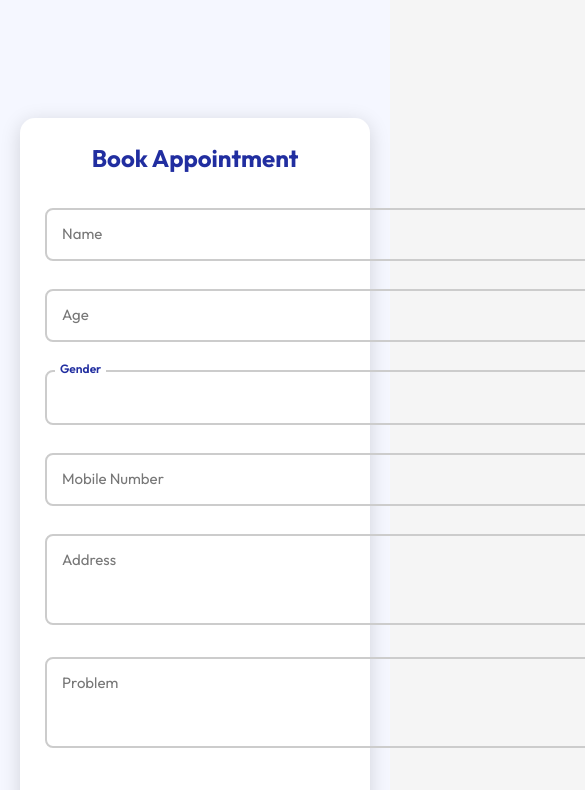
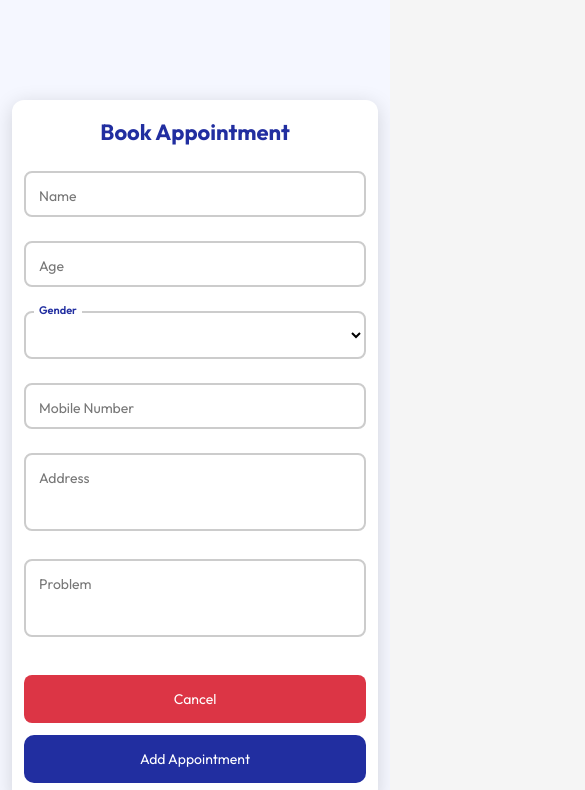
Before and after one commit to sagarkumarsaini11/clinic-website, a React (Vite) app: page / in a window 390 px wide. Shown: the part 846-1636 px from the top of the page, 585 px wide, since content can reach past the window. Built offline with nearby package versions, Linux system fonts and the light colour scheme.

Commit message:
forth commit

```diff
--- a/src/App.jsx
+++ b/src/App.jsx
@@ -26,7 +26,6 @@ function Website() {
       <Appointment/>
       <Facilities/>
       <Gallery/>
-
       <About/>
       <Contact/>
       <Footer/>
--- a/src/Components/Appointment/Appointment.css
+++ b/src/Components/Appointment/Appointment.css
@@ -240,13 +240,34 @@
 
 
 
-/* Tablet View */
+/* =========================
+   TABLET VIEW
+========================= */
 
 @media screen and (max-width: 900px){
+
+    .appointment-container{
+
+        padding: 100px 15px;
+    }
+
+    .appointment-form{
+
+        width: 100%;
+
+        padding: 30px 20px;
+    }
+
+    .appointment-form h2{
+
+        font-size: 28px;
+    }
 
     .appointment-form form{
 
         grid-template-columns: repeat(2, 1fr);
+
+        gap: 16px;
     }
 
     .textarea-group{
@@ -257,21 +278,64 @@
     .button-group{
 
         grid-column: span 2;
+
+        flex-direction: row;
+
+        justify-content: center;
+
+        align-items: center;
+    }
+
+    .submit-btn-appointment{
+
+        width: 100%;
+        max-width: 400px;
+
+        height: 50px;
+    }
+
+    .cancel-btn{
+
+        width: 150px;
+        height: 50px;
     }
 }
 
-/* Mobile View */
+
+/* =========================
+   MOBILE VIEW
+========================= */
 
 @media screen and (max-width: 600px){
 
+    .appointment-container{
+
+        padding: 90px 12px 30px;
+    }
+
     .appointment-form{
 
-        padding: 25px;
+        width: 100%;
+
+        padding: 20px 15px;
+
+        border-radius: 12px;
     }
+
+    .appointment-form h2{
+
+        font-size: 24px;
+
+        margin-bottom: 25px;
+    }
+
+    /* ONE COLUMN */
 
     .appointment-form form{
 
         grid-template-columns: 1fr;
+
+        gap: 14px;
     }
 
     .textarea-group{
@@ -279,23 +343,112 @@
         grid-column: span 1;
     }
 
+    /* INPUTS */
+
+    .input-group input,
+    .input-group select,
+    .input-group textarea{
+
+        font-size: 14px;
+
+        padding: 16px 10px 10px;
+    }
+
+    /* LABEL */
+
+    .input-group label{
+
+        font-size: 14px;
+
+        left: 10px;
+    }
+
+    /* FLOAT LABEL */
+
+    .input-group input:focus + label,
+    .input-group input:not(:placeholder-shown) + label,
+
+    .input-group textarea:focus + label,
+    .input-group textarea:not(:placeholder-shown) + label,
+
+    .input-group select:focus + label,
+    .input-group select:valid + label{
+
+        font-size: 11px;
+
+        top: -8px;
+    }
+
+    /* BUTTONS */
+
     .button-group{
 
         grid-column: span 1;
 
         flex-direction: column;
 
-        align-items: center;
+        width: 100%;
+
+        gap: 12px;
+
+        margin-top: 10px;
     }
 
-    .cancel-btn,
-    .submit-btn{
+    .submit-btn-appointment{
 
         width: 100%;
+
+        height: 50px;
+
+        font-size: 15px;
+    }
+
+    .cancel-btn{
+
+        width: 100%;
+
+        height: 50px;
+
+        font-size: 15px;
+    }
+
+    /* ERROR */
+
+    .error{
+
+        font-size: 11px;
+    }
+}
+
+
+/* =========================
+   EXTRA SMALL DEVICES
+========================= */
+
+@media screen and (max-width: 400px){
+
+    .appointment-form{
+
+        padding: 18px 12px;
     }
 
     .appointment-form h2{
 
-        font-size: 24px;
+        font-size: 22px;
+    }
+
+    .input-group input,
+    .input-group select,
+    .input-group textarea{
+
+        font-size: 13px;
+    }
+
+    .submit-btn-appointment,
+    .cancel-btn{
+
+        height: 48px;
+
+        font-size: 14px;
     }
 }
--- a/src/Components/HomePage/HomePage.css
+++ b/src/Components/HomePage/HomePage.css
@@ -249,7 +249,7 @@ cursor: pointer;
 }
 
 .balance-box h1{
-  font-size:30px;
+  font-size:10px;
 }
 
 .stats-row{
```
